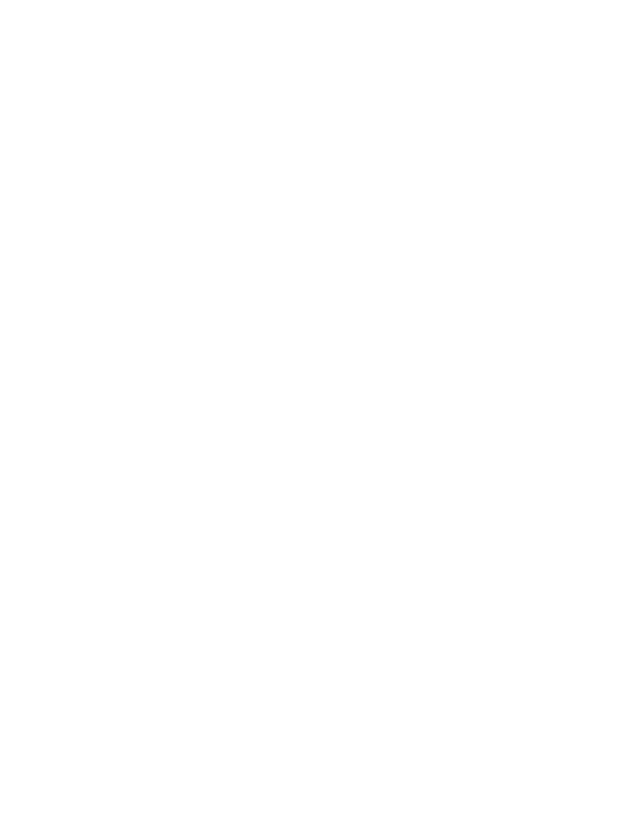
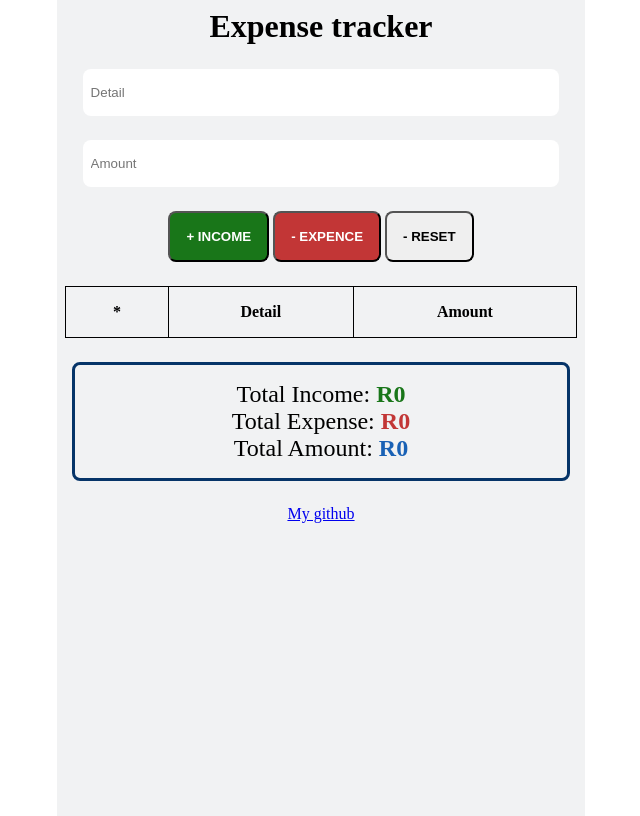
Before and after one commit to LebogangDiale/AnythingTask, a plain HTML site: page index.html in a window 1280 px wide. Shown: the whole page, without its empty margins (319-959 px from the left). Drawn offline with Linux system fonts and the light colour scheme.

Commit message:
updated code

```diff
--- a/index.html
+++ b/index.html
@@ -1,5 +1,59 @@
 <!DOCTYPE html>
+<html lang="en">
 <head>
-    <title>Anything</title>
+    <meta charset="UTF-8">
+    <meta http-equiv="X-UA-Compatible" content="IE=edge">
+    <meta name="viewport" content="width=device-width, initial-scale=1.0">
+    <title>Document</title>
+    <link rel="stylesheet" href="style.css">
 </head>
+<body>
+
+    <div class="app">
+
+        <h1>Expense tracker</h1>
+
+        <input type="text" id="detail" placeholder="Detail">
+        <input type="number" id="amount" placeholder="Amount">
+
+       <div>
+        <button class="income" onclick="calc('Income')">
+           + INCOME
+        </button>
+        <button class="expense" onclick="calc('Expense')">
+           - EXPENCE
+        </button>
+        <button class="reset">
+            - RESET
+         </button>
+       </div>
+
+
+       <table>
+           <thead>
+            <tr>
+                <th>*</th>
+                <th>Detail</th>
+                <th>Amount</th>
+            </tr>
+           </thead>
+           <tbody id="tableBody">
+
+           </tbody>
+       </table>
+
+
+       <div class="total">
+        <h2>Total Income: <span class="incomeTotal" id="incomeTotal">R0<span></h2>
+            <h2>Total Expense: <span class="expenseTotal" id="expenseTotal">R0<span></h2>
+            <h2>Total Amount: <span class="amountTotal" id="amountTotal">R0<span></h2>
+       </div>
+
+       <a href="https://github.com/LebogangDiale/AnythingTask" target="blank">My github</a>
+
+    </div>
+
+
+    <script src="./script.js"></script>
+</body>
 </html>
--- /dev/null
+++ b/script.js
@@ -0,0 +1,75 @@
+let detail;
+let amount;
+
+// holds all transactions
+let transactions = [];
+
+// get values from inputs
+function getInputValues() {
+  detail = document.getElementById("detail").value;
+  amount = Number(document.getElementById("amount").value);
+}
+
+// validate inputs
+function isValid() {
+  if (!detail || !amount) {
+    alert("Detail and Amount are both required");
+    return false;
+  }
+  return true;
+}
+
+// populate the table
+function displayTable() {
+  const tableBody = document.getElementById("tableBody");
+
+  tableBody.innerHTML = "";
+
+  for (let i = 0; i < transactions.length; i++) {
+    tableBody.innerHTML += `
+        <tr>
+                <th>${transactions[i].type}</th>
+                <th>${transactions[i].detail}</th>
+                <th>${transactions[i].amount}</th>
+            </tr>
+        `;
+  }
+}
+
+
+function getResults () {
+    const incomeTotal = document.getElementById("incomeTotal");
+    const expenseTotal = document.getElementById("expenseTotal");
+    const amountTotal = document.getElementById("amountTotal");
+
+    let income = 0;
+    let expense = 0;
+    let amount = 0;
+
+   for (let i = 0; i < transactions.length; i++) {
+
+    if (transactions[i].type === "Income") {
+        income += transactions[i].amount;
+    }
+
+    if (transactions[i].type === "Expense") {
+        expense += transactions[i].amount;
+    }
+
+   }
+
+   incomeTotal.innerHTML = income;
+   expenseTotal.innerHTML = expense;
+   amountTotal.innerHTML = income - expense;
+}
+
+
+function calc(type) {
+  getInputValues();
+
+  if (!isValid()) return;
+
+  transactions.push({ type, detail, amount })
+  getResults();
+  displayTable();
+}
--- /dev/null
+++ b/style.css
@@ -0,0 +1,79 @@
+* {
+    margin: 0;
+    padding: 0;
+}
+
+
+.app {
+    width: 40%;
+    margin: 0 auto;
+    height: 100vh;
+    background-color: #f1f2f3;
+    display: flex;
+    flex-direction: column;
+    align-items: center;
+    gap: 1.5rem;
+    padding: .5rem;
+}
+
+input {
+    width: 90%;
+    padding: 1rem .5rem;
+    outline: none;
+    border-radius: .5rem;
+    border: none;
+}
+
+button {
+    padding: 1rem;
+    cursor: pointer;
+    font-weight: 900;
+    border-radius: .5rem;
+}
+
+.income {
+    background-color: rgb(25, 118, 25);
+    color: #fff;
+}
+
+.expense {
+    background-color: rgb(194, 54, 54);
+    color: #fff;
+}
+
+table {
+    width: 100%;
+    border-collapse: collapse;
+}
+
+tr, th {
+    border: solid 1px black;
+    padding: 1rem;
+}
+
+h2 {
+    font-weight: 200;
+}
+
+.incomeTotal {
+    color: rgb(25, 118, 25);
+    font-weight: 900;
+}
+
+.expenseTotal {
+    color: rgb(194, 54, 54);
+    font-weight: 900;
+}
+
+.amountTotal {
+    color: rgb(25, 97, 181);
+    font-weight: 900;
+}
+
+.total {
+    width: 90%;
+    border: solid 3px rgb(6, 52, 104);
+    text-align: center;
+    border-radius: .5rem;
+    padding: 1rem;
+}
```
